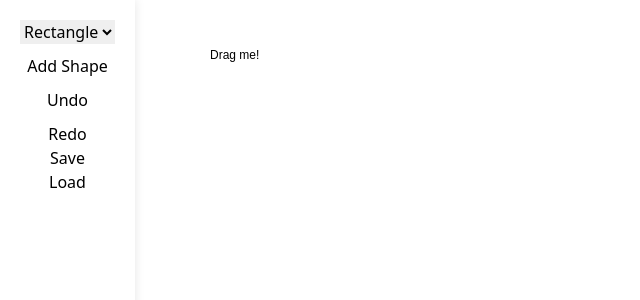
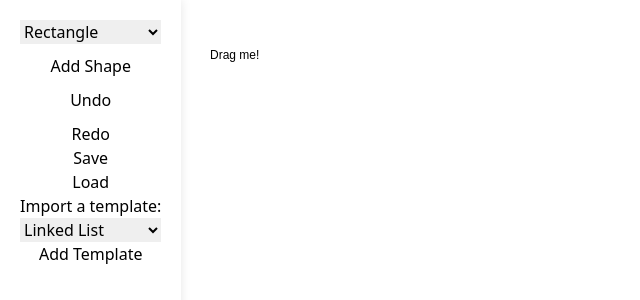
Before and after one commit to CHAIS-Squad/ChaisBoard, a Next.js app in the folder frontend/: page / in a window 1280 px wide. Shown: the top 300 px of the page, without its empty margins (0-640 px from the left). Built offline with nearby package versions, Linux system fonts and the light colour scheme.

Commit message:
Initial functionality to add canvas templates

```diff
--- /dev/null
+++ b/frontend/api/canvas-templates.js
@@ -0,0 +1,26 @@
+function getCanvasTemplates(templateName) {
+  const templateObjects = [
+    {
+      id: "linked_list",
+      shapeType: "Circle",
+      x: 220,
+      y: 225.49816409868518,
+      rotation: 117.50656501577862,
+      isDragging: false,
+    },
+    {
+      id: "linked_list_1",
+      shapeType: "Circle",
+      x: 811.4166231727013,
+      y: 608.3049074648346,
+      rotation: 133.62903742079496,
+      isDragging: false,
+    },
+  ];
+
+  if (templateName === "linked_list") {
+    return templateObjects;
+  }
+}
+
+export default getCanvasTemplates;
--- a/frontend/components/MultiLayerCanvas.js
+++ b/frontend/components/MultiLayerCanvas.js
@@ -72,8 +72,8 @@ export default function MultiLayerCanvas() {
   };
 
   // Function to add a new shape based on the selected type
-  const addShape = () => {
-    const newShape = {
+  const addShape = (template) => {
+    const newShape = template.x ? template : {
       id: `${selectedShape}-${shapes.length}`, // Use selectedShape instead of selectedShapeType
       shapeType: selectedShape, // This correctly refers to the state variable holding the selected shape type
       x: Math.max(210, Math.random() * window.innerWidth * 0.8),
@@ -166,10 +166,12 @@ export default function MultiLayerCanvas() {
     }
   };
 
+  // save test
   function saveShapes() {
     console.log(shapes[0]);
   }
 
+  // load test
   function loadShape() {
     const newShape = {
       "id": "Rect-0",
@@ -179,7 +181,14 @@ export default function MultiLayerCanvas() {
       "rotation": 117.50656501577862,
       "isDragging": false
     }
-    setShapes([...shapes, newShape])
+    setShapes([...shapes, newShape]);
+  }
+
+  // add template shapes
+  function addTemplate(templateObjects) {
+    for (const templateObject of templateObjects) {
+      addShape(templateObject);
+    }
   }
 
   return (
@@ -192,6 +201,7 @@ export default function MultiLayerCanvas() {
         handleRedo={handleRedo}
         onSave={saveShapes}
         onAdd={loadShape}
+        addTemplate={addTemplate}
       />
 
       <Stage
--- a/frontend/components/Sidebar.js
+++ b/frontend/components/Sidebar.js
@@ -1,6 +1,13 @@
 import React from 'react';
+import getCanvasTemplates from '@/api/canvas-templates';
 
-const Sidebar = ({ selectedShape, setSelectedShape, addShape, handleUndo, handleRedo, onSave, onAdd}) => {
+function Sidebar({ selectedShape, setSelectedShape, addShape, handleUndo, handleRedo, onSave, onAdd, addTemplate}) {
+  function handleTemplateSubmit(event) {
+    event.preventDefault();
+    const templateObjects = getCanvasTemplates(event.target.templateSelector.value);
+    addTemplate(templateObjects);
+  }
+
   return (
     <div style={{ display: 'flex', flexDirection: 'column', position: 'fixed', top: 0, left: 0, height: '100%', padding: '20px', background: '#fff', boxShadow: '0 0 10px rgba(0,0,0,0.1)', zIndex: 1000 }}>
       <select onChange={(e) => setSelectedShape(e.target.value)} value={selectedShape} style={{ marginBottom: '10px' }}>
@@ -13,6 +20,15 @@ const Sidebar = ({ selectedShape, setSelectedShape, addShape, handleUndo, handle
       <button onClick={handleRedo}>Redo</button>
       <button onClick={onSave}>Save</button>
       <button onClick={onAdd}>Load</button>
+
+      <form onSubmit={handleTemplateSubmit} className='flex flex-col'>
+        <label htmlFor="templateSelector">Import a template:</label>
+        <select name="templateSelector" id="templateSelector">
+          <option value="linked_list">Linked List</option>
+          <option value="stack">Stack</option>
+        </select>
+        <button type='submit'>Add Template</button>
+      </form>
     </div>
   );
 };
```
